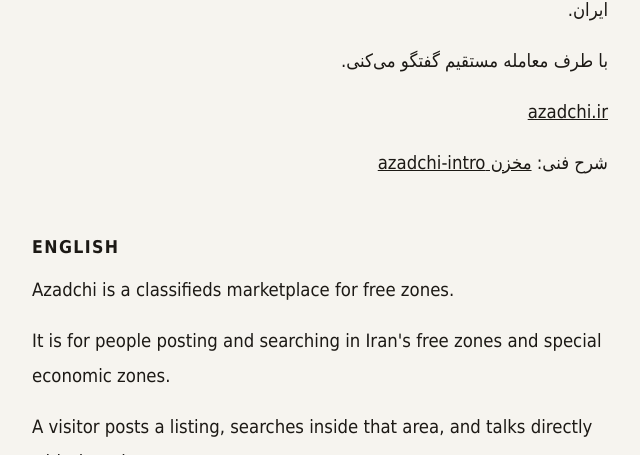
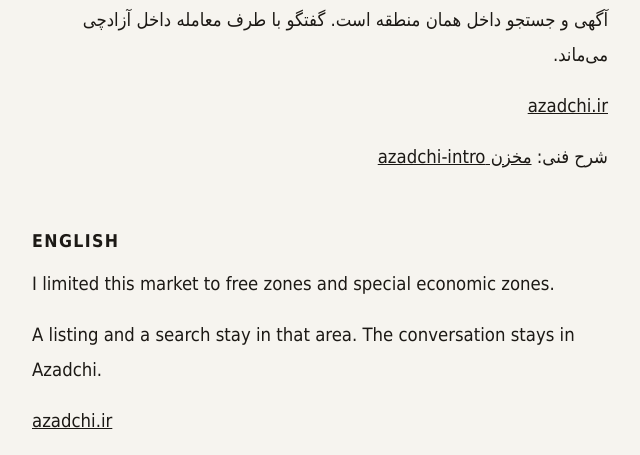
Before and after one commit to mnhashemabadi/azadchi-intro, a plain HTML site: page index.html in a window 1280 px wide. Shown: the part 297-752 px from the top of the page, without its empty margins (320-960 px from the left). Drawn offline with Linux system fonts and the light colour scheme.

Commit message:
Rewrite introduction in the developer's voice

```diff
--- a/index.html
+++ b/index.html
@@ -4,7 +4,7 @@
   <meta charset="utf-8">
   <meta name="viewport" content="width=device-width, initial-scale=1">
   <title>آزادچی</title>
-  <meta name="description" content="آزادچی بازار نیازمندی مناطق آزاد است.">
+  <meta name="description" content="آزادچی را به آگهی و جستجو در مناطق آزاد محدود کردم.">
   <style>
     :root { color-scheme: light; }
     body {
@@ -53,18 +53,16 @@
 <body>
   <main>
     <p class="mark">AZADCHI</p>
-    <h1>نیازمندی منطقه آزاد.</h1>
-    <p>آگهی می‌گذاری و در همان محدوده جستجو می‌کنی؛ مناطق آزاد و ویژه اقتصادی ایران.</p>
-    <p>با طرف معامله مستقیم گفتگو می‌کنی.</p>
+    <h1>بازار را به منطقه آزاد محدود کردم.</h1>
+    <p>آگهی و جستجو داخل همان منطقه است. گفتگو با طرف معامله داخل آزادچی می‌ماند.</p>
     <p><a href="https://azadchi.ir">azadchi.ir</a></p>
 
     <p>شرح فنی: <a href="https://github.com/mnhashemabadi/azadchi-intro">مخزن azadchi-intro</a></p>
 
   <section class="en" lang="en" dir="ltr">
     <h2>ENGLISH</h2>
-    <p>Azadchi is a classifieds marketplace for free zones.</p>
-    <p>It is for people posting and searching in Iran's free zones and special economic zones.</p>
-    <p>A visitor posts a listing, searches inside that area, and talks directly with the other party.</p>
+    <p>I limited this market to free zones and special economic zones.</p>
+    <p>A listing and a search stay in that area. The conversation stays in Azadchi.</p>
     <p><a href="https://azadchi.ir">azadchi.ir</a></p>
     <p>Engineering notes: <a href="https://github.com/mnhashemabadi/azadchi-intro">azadchi-intro</a></p>
   </section>
```
Also changed, not shown: 2 other files.
